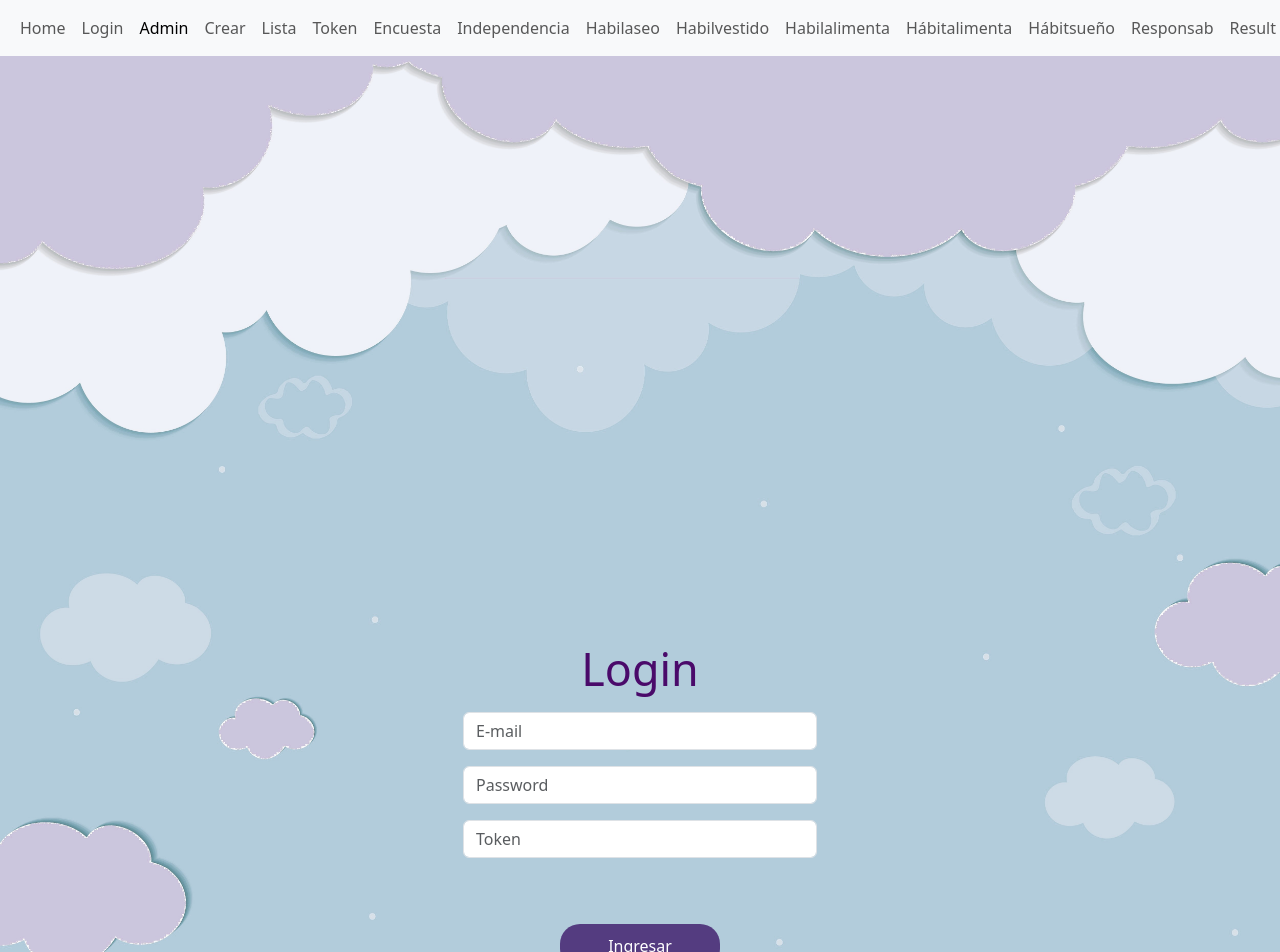
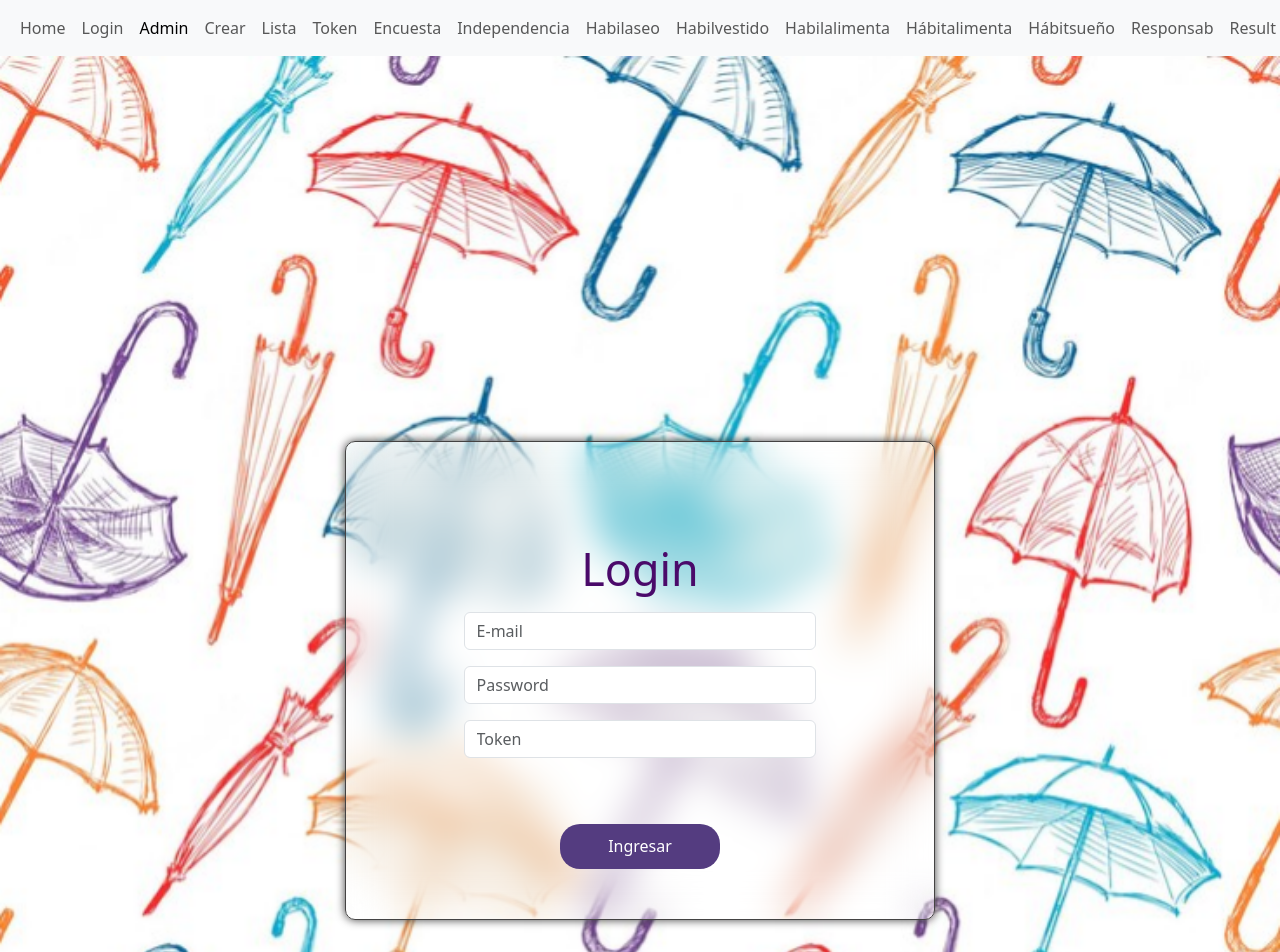
Before and after one commit to poppinsweb/frontendpoppinsapp, a React (Vite) app: page /admin in a window 1280 px wide. Shown: the top 952 px of the page. Built offline with nearby package versions, Linux system fonts and the light colour scheme.

Commit message:
se acomodan estilos de formularios

```diff
--- a/src/components/admin/AdminCreateUser.jsx
+++ b/src/components/admin/AdminCreateUser.jsx
@@ -1,14 +1,11 @@
 import { useForm } from "react-hook-form";
 import { useAuth } from "../../context/AuthProvider";
-// import Select from "react-select";
-// import Swal from "sweetalert2";
 
-// import { useAuth } from "../../hooks/useAuth";
 import "../../styles/admin/create-user.css";
 
 const rol = {
   usuario: "usuario",
-  admin: "admin,"
+  admin: "admin,",
 };
 
 export const AdminCreateUser = () => {
@@ -23,42 +20,36 @@ export const AdminCreateUser = () => {
     }
   };
   return (
-    <div className="register-container">
+    <>
       <h2 className="title-register">Registro de Usuarios</h2>
-      <form onSubmit={ handleSubmit(onSubmit) }>
+      <form onSubmit={handleSubmit(onSubmit)}>
+        <div className="login-container">
           <input
-          className="form-control my-3 "
+            className="form-control my-3"
             placeholder="E-mail"
             type="email"
             name="email"
-          { ...register("email", { required: true })}
+            {...register("email", { required: true })}
           />
           <input
             className="form-control my-3 "
             placeholder="Password"
             type="password"
-          { ...register("password", { required: true })}
+            {...register("password", { required: true })}
           />
-        {/* <input
-          className="form-control my-3 "
-          placeholder="Repetir password"
-          type="password"
-          { ...register("password2", { required: true })}
-        /> */}
-
           <label>Rol</label>
-        <select {...register("rol")}>
+          <select {...register("rol")} className="form-select my-3">
             <option value={rol.usuario}>Usuario</option>
             <option value={rol.admin}>Admin</option>
           </select>
+        </div>
         <button className="btn btn-color" id="btn-register" type="submit">
           Registrar
         </button>
       </form>
-    </div>
+    </>
   );
 };
-
 
 // if (!email || !password || !password2) {
 //   Swal.fire({
--- a/src/components/ui/Navbar.jsx
+++ b/src/components/ui/Navbar.jsx
@@ -1,11 +1,14 @@
 // import { useAuth } from "../../hooks/useAuth";
 import { NavLink, useNavigate } from "react-router-dom";
+
+import { useAuth } from "../../context/AuthProvider";
 import '../../styles/App.css';
 
 export function Navbar() {
   const navigate = useNavigate();
-  // const { user, logout } = useAuth()
-  const user = "email"
+
+  const { user, logout } = useAuth()
+  //  user = "email"
 
   const handleLogout = () => {
     logout()
@@ -14,7 +17,6 @@ export function Navbar() {
   const handleLogIn = () => {
     navigate("/login");
   }
-
   return (
     <nav className='navbar navbar-expand-lg bg-body-tertiary'>
       <div className='container-fluid'>
--- a/src/context/AuthProvider.jsx
+++ b/src/context/AuthProvider.jsx
@@ -38,12 +38,18 @@ export const AuthProvider = ({ children }) => {
       console.error(error);
     }
   };
+
+  // LOGOUT DE USUARIO
+  const logout = () => {
+    setUser(null);
+  }
   return (
     <AuthContext.Provider
       value={{
         user,
         signin,
         signup,
+        logout,
       }}
     >
       {children}
--- a/src/pages/admin/CreateUser.jsx
+++ b/src/pages/admin/CreateUser.jsx
@@ -1,9 +1,13 @@
-import { AdminCreateUser } from "../../components/admin/AdminCreateUser"
+import { AdminCreateUser } from "../../components/admin/AdminCreateUser";
 
 export const CreateUser = () => {
   return (
     <>
-      <AdminCreateUser />
+      <div className="page-container">
+        <div className="login-card">
+          <AdminCreateUser />
+        </div>
+      </div>
     </>
-  )
-}
+  );
+};
--- a/src/styles/admin/admin.css
+++ b/src/styles/admin/admin.css
@@ -1,6 +1,6 @@
 /* MOBILE SIZE */
 .main-container {
-  background-color:#a4bda2;
+  background-color:#a4bda26d;
   display: flex;
   flex-direction: column;
   gap: 20px;
--- a/src/styles/admin/create-user.css
+++ b/src/styles/admin/create-user.css
@@ -1,4 +1,9 @@
 /* MOBILE SIZE */
+.page-container {
+  background-image: none;
+  background-image: url("../images/paraguas.png");
+}
+
 .register-container {
   margin-top: -150px;
   height: 850px;
@@ -6,7 +11,7 @@
   flex-direction: column;
   align-items: center;
   justify-content: center;
-  background-color: #a6a5a7;
+
 }
 
 #btn-register {
@@ -27,6 +32,16 @@
   .page-container {
     min-height: 1250px;
     padding-bottom: 1px;
+    padding-top: 0;
+  }
+
+  .login-card {
+    background: transparent;
+    border: 1px solid #444343;
+    backdrop-filter: blur(20px);
+    box-shadow: 0 0 10px #414040;
+    padding-bottom: 50px;
+    border-radius: 10px;
   }
 
   .title-register {
--- a/src/styles/home/login.css
+++ b/src/styles/home/login.css
@@ -12,6 +12,12 @@
 
 .login-card {
   width: 80%;
+  background: transparent;
+  border: 1px solid #444343;
+  backdrop-filter: blur(20px);
+  box-shadow: 0 0 10px #414040;
+  padding-bottom: 50px;
+  border-radius: 10px;
 }
 
 /* MEDIUM SCREEN */
```
Lines whose indentation alone changed are shown as unchanged.
